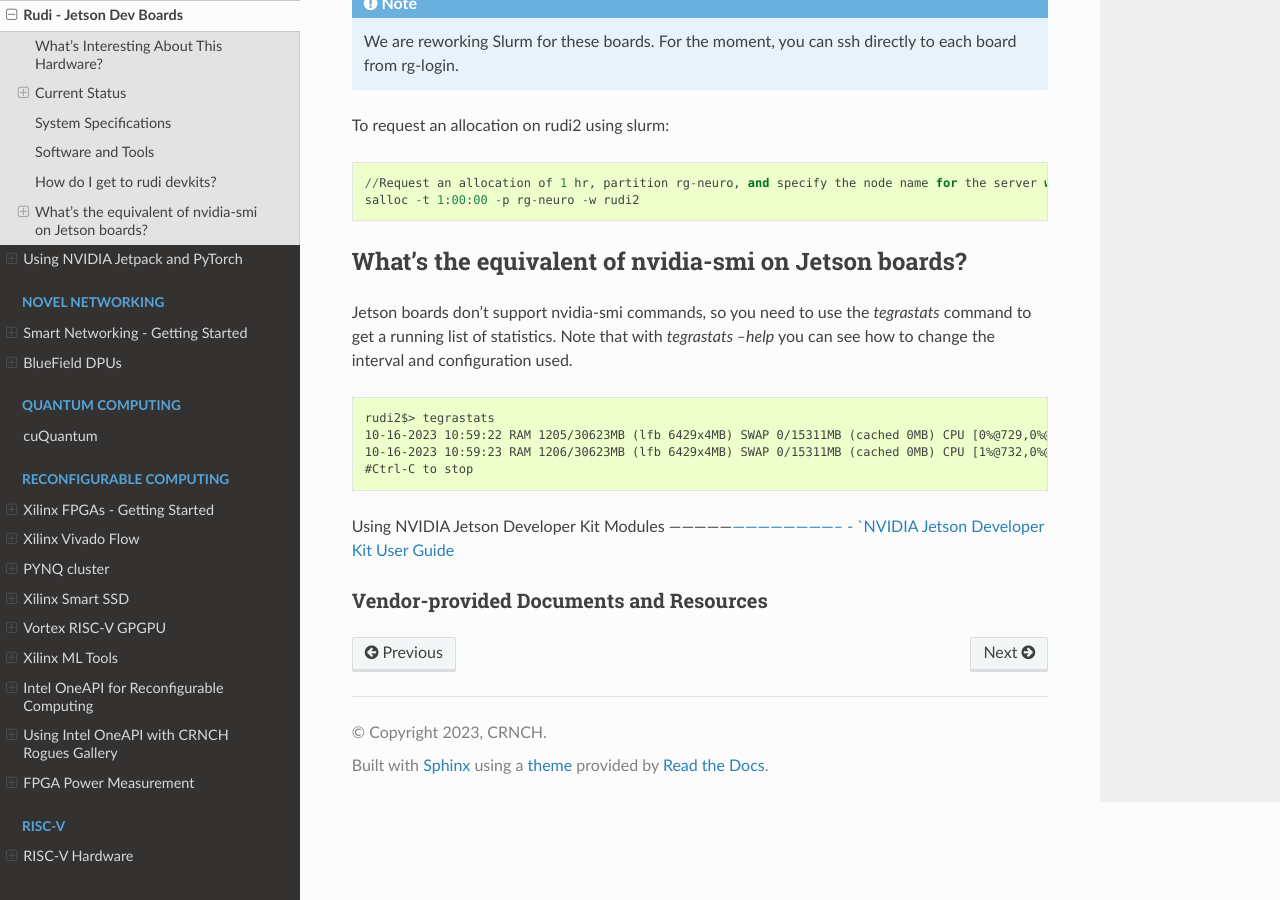
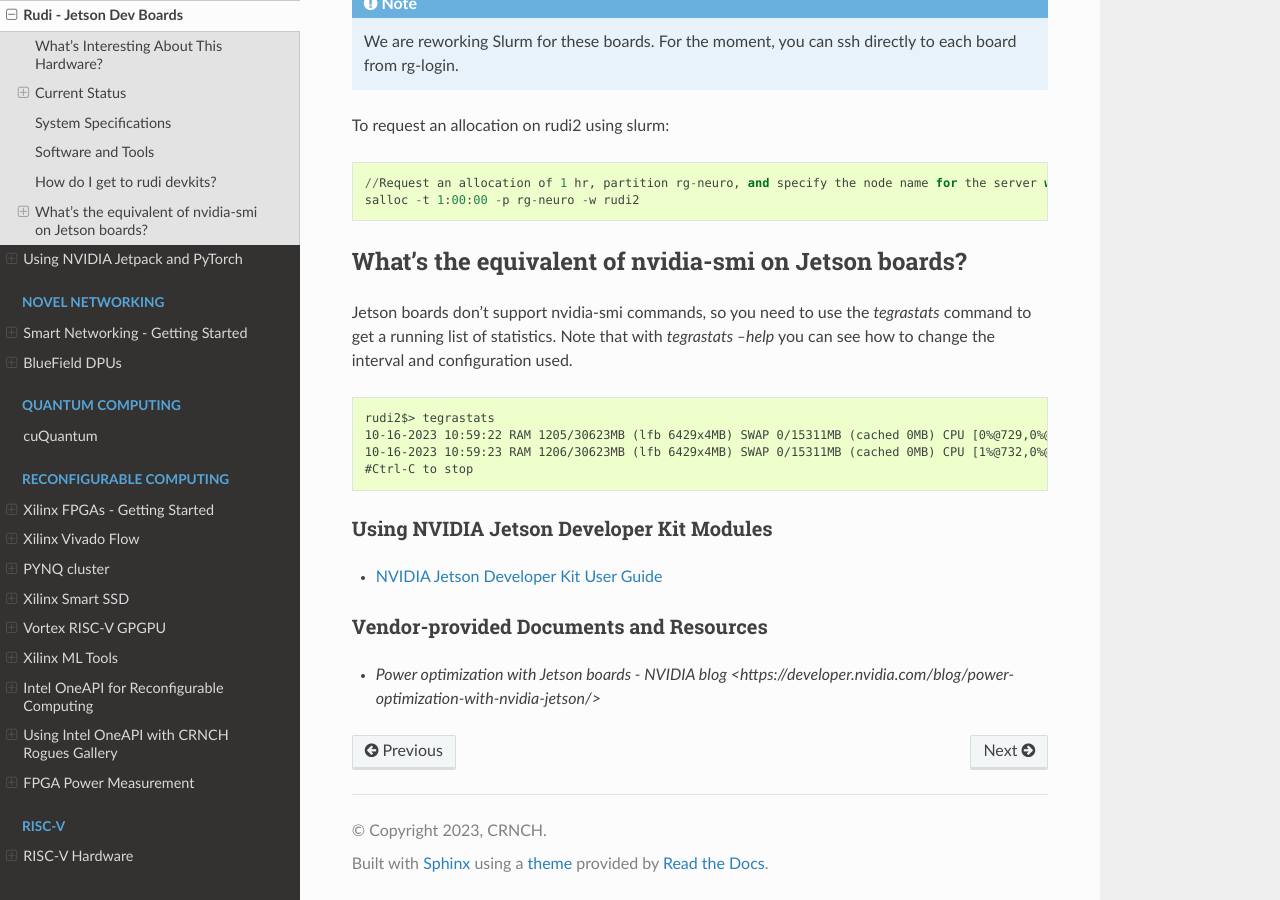
Before and after one commit to gt-crnch-rg/read-the-docs, a Sphinx documentation site: the page built from docs/neuromorphic/rudi-jetson-dev-boards.rst, in a window 1280 px wide and 900 px high, scrolled down 869 px. Built offline with Sphinx 7.4.7 and the Read the Docs theme 2.0.0, drawn with Linux system fonts in a browser that asks for light colours; pages that are not in the unit, such as notebooks, are missing from menus.

Commit message:
Update rudi-jetson-dev-boards.rst

```diff
--- a/docs/neuromorphic/rudi-jetson-dev-boards.rst
+++ b/docs/neuromorphic/rudi-jetson-dev-boards.rst
@@ -104,8 +104,9 @@
     #Ctrl-C to stop
 
 Using NVIDIA Jetson Developer Kit Modules
----------------`--------------------------
+-----------------------------------------
 - `NVIDIA Jetson Developer Kit User Guide <https://docs.nvidia.com/jetson/archives/r35.1/DeveloperGuide/index.html>`__
 
 Vendor-provided Documents and Resources
 ---------------------------------------
+- `Power optimization with Jetson boards - NVIDIA blog <https://developer.nvidia.com/blog/power-optimization-with-nvidia-jetson/>`
```
